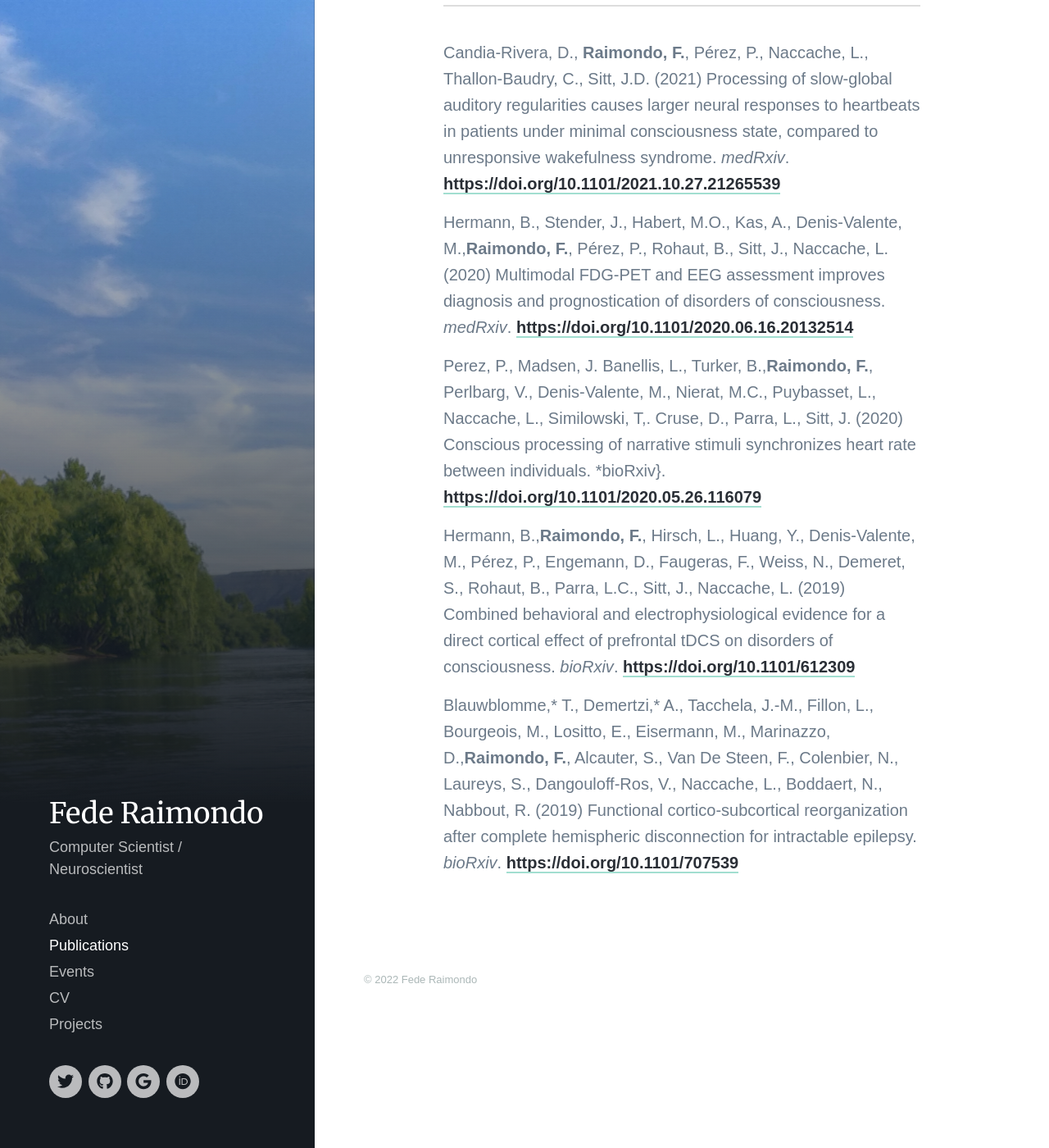
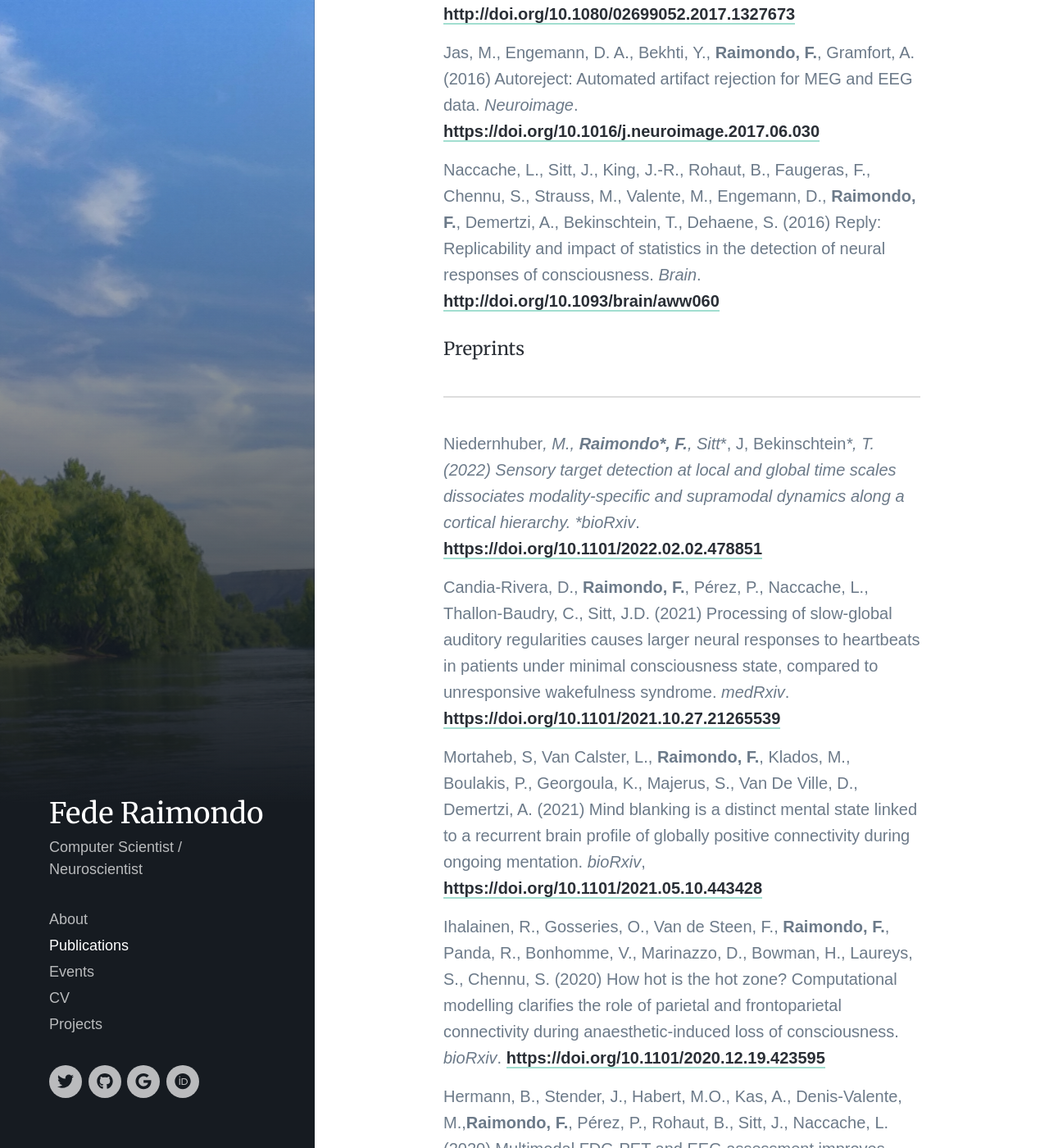
Before and after one commit to fraimondo/fraimondo.github.io, a Jekyll site: the page built from _pages/publications.md, in a window 1280 px wide and 1400 px high, scrolled down 4852 px. Shown: the whole window at 82% size. Built offline with Jekyll 4.4.1, drawn with Linux system fonts in a browser that asks for light colours; nearby versions of some CDN libraries; some web fonts are replaced; some of the changed text lies outside the part shown.

Commit message:
Update CV

```diff
--- a/_pages/publications.md
+++ b/_pages/publications.md
@@ -1,6 +1,6 @@
 ---
 title: Publications
-subtitle: Updated on 12/11/2021
+subtitle: Updated on 16/02/2022
 description:
 featured_image: /images/fraimondo/rio_v.jpeg
 banner_image: /images/fraimondo/rio2.jpg
@@ -11,17 +11,24 @@ banner_image: /images/fraimondo/rio2.jpg
 #### First author
 -----------------
 
-Gaubert,* S., **Raimondo,* F.**, Houot, M., Corsi, M.C., Naccache, L., Sitt, J., Hermann, B., Odiette., D., Gagliardi, G., Habert, M.O., Dubois, B., De Vico Fallani, F., Bakardjian, H., Epelbaum, S. (2019) EEG evidence of compensatory mechanisms in preclinical Alzheimer’s disease. *Brain*. <https://doi.org/10.1093/brain/awz150>
+Gaubert,* S., **Raimondo\*, F.**, Houot, M., Corsi, M.C., Naccache, L., Sitt, J., Hermann, B., Odiette., D., Gagliardi, G., Habert, M.O., Dubois, B., De Vico Fallani, F., Bakardjian, H., Epelbaum, S. (2019) EEG evidence of compensatory mechanisms in preclinical Alzheimer’s disease. *Brain*. <https://doi.org/10.1093/brain/awz150>
 
-Engemann,* D., **Raimondo,* F.**, King, J.R., Rohaut, B., Louppe, G., Faugeras, F., Annen, J., Cassol, H., Gosseries, O., Fernandez Slezak, D., Laureys, S., Naccache, L., Dehaene, S., Sitt, J. (2018) Robust EEG-based cross-site and cross-protocol classification of states of consciousness. *Brain*. <https://doi.org/10.1093/brain/awy251>
+Engemann,* D., **Raimondo\*, F.**, King, J.R., Rohaut, B., Louppe, G., Faugeras, F., Annen, J., Cassol, H., Gosseries, O., Fernandez Slezak, D., Laureys, S., Naccache, L., Dehaene, S., Sitt, J. (2018) Robust EEG-based cross-site and cross-protocol classification of states of consciousness. *Brain*. <https://doi.org/10.1093/brain/awy251>
 
 **Raimondo, F.**, Rohaut, B., Demertzi, A., Valente, M., Sati, M., Fernandez Slezak, D., Naccache, L., Sitt, J. (2017) Brain-heart modulations reveals consciousness in non-communicating patients. *Annals of Neurology*. <http://doi.org/10.1002/ana.25045>
 
-**Raimondo, F.**, Kamienkowski, J. E., Sigman, M., Fernandez Slezak, D. (2012). CUDAICA: GPU optimization of infomax-ICA EEG analysis. *Computational Intelligence and Neuroscience*. <http://doi.org/10.1155/2012/206972>
+**Raimondo, F.**, Kamienkowski, J. E., Sigman, M., Fernandez Slezak, D. (2012) CUDAICA: GPU optimization of infomax-ICA EEG analysis. *Computational Intelligence and Neuroscience*. <http://doi.org/10.1155/2012/206972>
+
+#### Last author
+-----------------
+Strauss, M., Sitt, J., Naccache, L., **Raimondo, F.** (2022). Predicting the loss of responsiveness when falling asleep in humans. *Neuroimage*. <https://doi.org/10.1016/j.neuroimage.2022.119003>
+
 
 #### Co-author
 --------------
 Pérez, P., Madsen, J, Banellis, L, Türker, B., **Raimondo, F.**, Perlbarg, V., Denis-Valente, M., Niérat, M.C., Puybasset, L., Naccache, L., Similowski, T., Cruse, D., Parra, L.C., Sitt, J.D. (2021) Conscious processing of narrative stimuli synchronizes heart rate between individuals. *Cell Report*. <https://doi.org/10.1016/j.celrep.2021.109692>
+
+Gaubert,* S., Houot, M., **Raimondo, F.**, Ansart. M., Corsi, M.C., Naccache, L., Sitt, J., Habert, M.O., Dubois, B., De Vico Fallani, F., Durrleman, S., Epelbaum, S. for the INSIGHT-preAD study group (2021) A machine learning approach to screen for preclinical Alzheimer's disease. *Neurobiology of Aging*. <https://doi.org/10.1016/j.neurobiolaging.2021.04.024>
 
 Hermann, B., Stender, J., Habert, M.O., Kas, A., Denis-Valente, M., **Raimondo, F.**, Pérez, P., Rohaut, B., Sitt, J., Naccache, L. (2021) Multimodal FDG-PET and EEG assessment improves diagnosis and prognostication of disorders of consciousness. *NeuroImage: Clinical*. <https://doi.org/10.1016/j.nicl.2021.102601>
 
@@ -29,9 +36,9 @@ Ihalainen, R., Gosseries, O., Van de Steen, F., **Raimondo, F.**, Panda, R., Bon
 
 Hermann, B., Ben Salah, A., Perlbarg, V., Valente, M., Pyatigorskaya, N., Habert, M.O., **Raimondo, F.**, Stender, J., Galanaud, D., Kas, A., Puybasset, L., Pérez, P.,  Sitt, J., Rohaut, B., Naccache, L. (2020) Habituation of auditory startle reflex is a new sign of minimally conscious state. *Brain*. <https://doi.org/10.1093/brain/awaa159>
 
-Hermann, B., **Raimondo, F.**, Hirsch, L., Huang, Y.,  Denis-Valente, M., Pérez, P., Engemann, D., Faugeras, F., Weiss, N., Demeret, S., Rohaut, B., Parra, L.C., Sitt, J., Naccache, L. (2020)  Combined behavioral and electrophysiological evidence for a direct cortical effect of prefrontal tDCS on disorders of consciousness. *Scientific Reports*. <https://doi.org/10.1038/s41598-020-61180-2>
+Hermann, B., **Raimondo, F.**, Hirsch, L., Huang, Y.,  Denis-Valente, M., Pérez, P., Engemann, D., Faugeras, F., Weiss, N., Demeret, S., Rohaut, B., Parra, L.C., Sitt, J., Naccache, L. (2020) Combined behavioral and electrophysiological evidence for a direct cortical effect of prefrontal tDCS on disorders of consciousness. *Scientific Reports*. <https://doi.org/10.1038/s41598-020-61180-2>
 
-Blauwblomme,* T., Demertzi,* A., Tacchela, J-M., Fillon, L., Bourgeois, M., Losito, E., Eisermann, M., Marinazzo, D., **Raimondo, F.**, Alcauter, S., Van De Steen, F., Colenbier, N., Laureys, S., Dangouloff-Ros, V., Naccache, L., Boddaert, N., Nabbout, R. (2020)  Complete hemispherotomy leads to lateralized functional organization and lower level of consciousness in the isolated hemisphere. *Epilepsia Open*. <https://doi.org/10.1002/epi4.12433>
+Blauwblomme,* T., Demertzi,* A., Tacchela, J-M., Fillon, L., Bourgeois, M., Losito, E., Eisermann, M., Marinazzo, D., **Raimondo, F.**, Alcauter, S., Van De Steen, F., Colenbier, N., Laureys, S., Dangouloff-Ros, V., Naccache, L., Boddaert, N., Nabbout, R. (2020) Complete hemispherotomy leads to lateralized functional organization and lower level of consciousness in the isolated hemisphere. *Epilepsia Open*. <https://doi.org/10.1002/epi4.12433>
 
 Carrière, M., Mortaheb, S., **Raimondo, F.**, Annen, J., Barra, A., Binda Fossati, M.C., Chatelle, C., Hermann, B., Martens, G., Di Perri, C., Laureys, S., Thibaut, A. (2020) Neurophysiological Correlates of a Single Session of Prefrontal tDCS in Patients with Prolonged Disorders of Consciousness: A Pilot Double-Blind Randomized Controlled Study. *Brain Sciences*. <https://doi.org/10.3390/brainsci10070469>
 
@@ -39,7 +46,7 @@ Bonhomme, V., Staquet, C., Montupil, J., Defresne, A., Kirsch, M., Martial, C.,
 
 Demertzi, * A., Tagliazucchi,* E., Dehaene, S., Deco, G.,  Barttfeld, P.,  **Raimondo, F.**, Martial, C., Fernández-Espejo, D.,  Rohaut, B., Voss, H.U.,  Schiff, N.D., Owen, A.M.,  Laureys, S., Naccache, L., Sitt, J.D. (2019) Human consciousness is supported by dynamic complex patterns of brain signal coordination. *Science Advances*. <http://doi.org/10.1126/sciadv.aat7603>.
 
-Hesse, E., Mikulan, E., Sitt, J.D., Garcia, M.C., Silva, S., Ciraolo, C., Vaucheret, E., **Raimondo, F.**, Baglivo, F., Adolfi, F., Herrera, E., Bekinschtein, T.A., Petroni, A., Lew, S., Sedeño, L., García, A.M., Ibáñez, (2019) A. Consistent gradient of performance and decoding of stimulus type and valence from local and network activity. *IEEE Transactions on Neural Systems and Rehabilitation Engineering*. <https://doi.org/10.1109/TNSRE.2019.2903921>
+Hesse, E., Mikulan, E., Sitt, J.D., Garcia, M.C., Silva, S., Ciraolo, C., Vaucheret, E., **Raimondo, F.**, Baglivo, F., Adolfi, F., Herrera, E., Bekinschtein, T.A., Petroni, A., Lew, S., Sedeño, L., García, A.M., Ibáñez, (2019) Consistent gradient of performance and decoding of stimulus type and valence from local and network activity. *IEEE Transactions on Neural Systems and Rehabilitation Engineering*. <https://doi.org/10.1109/TNSRE.2019.2903921>
 
 Weiss, S.A., Waldman, Z., **Raimondo, F.**, Fernandez Slezak, D., Donmez, M., Worrell, G., Bragin, A., Engel, J., Staba, R., Sperling, M. (2019) Localizing epileptogenic regions using high-frequency oscillations and machine learning. *Biomarkers in medicine}. <https://doi.org/10.2217/bmm-2018-0335>
 
@@ -49,20 +56,25 @@ Pietto, M.L., Gatti, M., **Raimondo, F.**, Lipina, S.J.,  Kamienkowski, J.E. (20
 
 Rohaut, B., **Raimondo, F.**, Galanaud, D., Valente, M., Sitt, J., Naccache, L. (2017) Probing consciousness in a sensory-disconnected paralyzed patient. *Brain Injury*. <http://doi.org/10.1080/02699052.2017.1327673>
 
-Jas, M., Engemann, D. A., Bekhti, Y., **Raimondo, F.**, Gramfort, A. (2016). Autoreject: Automated artifact rejection for MEG and EEG data. *Neuroimage*. 2017. <https://doi.org/10.1016/j.neuroimage.2017.06.030>
+Jas, M., Engemann, D. A., Bekhti, Y., **Raimondo, F.**, Gramfort, A. (2016) Autoreject: Automated artifact rejection for MEG and EEG data. *Neuroimage*. <https://doi.org/10.1016/j.neuroimage.2017.06.030>
 
-Naccache, L., Sitt, J., King, J.-R., Rohaut, B., Faugeras, F., Chennu, S., Strauss, M., Valente, M., Engemann, D., **Raimondo, F.**, Demertzi, A., Bekinschtein, T., Dehaene, S. (2016). Reply: Replicability and impact of statistics in the detection of neural responses of consciousness. *Brain*. <http://doi.org/10.1093/brain/aww060>
+Naccache, L., Sitt, J., King, J.-R., Rohaut, B., Faugeras, F., Chennu, S., Strauss, M., Valente, M., Engemann, D., **Raimondo, F.**, Demertzi, A., Bekinschtein, T., Dehaene, S. (2016) Reply: Replicability and impact of statistics in the detection of neural responses of consciousness. *Brain*. <http://doi.org/10.1093/brain/aww060>
 
 
 #### Preprints
 --------------
+Niedernhuber*, M., **Raimondo*, F.**, Sitt*\*, J, Bekinschtein*\*, T. (2022) Sensory target detection at local and global time scales dissociates modality-specific and supramodal dynamics along a cortical hierarchy. *bioRxiv*. <https://doi.org/10.1101/2022.02.02.478851>
 
 Candia-Rivera, D., **Raimondo, F.**, Pérez, P., Naccache, L., Thallon-Baudry, C., Sitt, J.D. (2021) Processing of slow-global auditory regularities causes larger neural responses to heartbeats in patients under minimal consciousness state, compared to unresponsive wakefulness syndrome. *medRxiv*. <https://doi.org/10.1101/2021.10.27.21265539>
 
+Mortaheb, S, Van Calster, L., **Raimondo, F.**, Klados, M., Boulakis, P., Georgoula, K., Majerus,  S., Van De Ville, D., Demertzi, A. (2021) Mind blanking is a distinct mental state linked to a recurrent brain profile of globally positive connectivity during ongoing mentation. *bioRxiv*, <https://doi.org/10.1101/2021.05.10.443428>
+
+Ihalainen, R., Gosseries, O., Van de Steen, F., **Raimondo, F.**, Panda, R., Bonhomme, V., Marinazzo, D., Bowman, H., Laureys, S., Chennu, S. (2020) How hot is the hot zone? Computational modelling clarifies the role of parietal and frontoparietal connectivity during anaesthetic-induced loss of consciousness. *bioRxiv*. <https://doi.org/10.1101/2020.12.19.423595>
+
 Hermann, B., Stender, J., Habert, M.O., Kas, A., Denis-Valente, M.,**Raimondo, F.**, Pérez, P., Rohaut, B., Sitt, J., Naccache, L. (2020) Multimodal FDG-PET and EEG assessment improves diagnosis and prognostication of disorders of consciousness. *medRxiv*. <https://doi.org/10.1101/2020.06.16.20132514>
 
-Perez, P., Madsen, J. Banellis, L., Turker, B.,**Raimondo, F.**, Perlbarg, V., Denis-Valente, M., Nierat, M.C., Puybasset, L., Naccache, L., Similowski, T,. Cruse, D., Parra, L., Sitt, J. (2020) Conscious processing of narrative stimuli synchronizes heart rate between individuals. *bioRxiv}. <https://doi.org/10.1101/2020.05.26.116079>
+Perez, P., Madsen, J. Banellis, L., Turker, B.,**Raimondo, F.**, Perlbarg, V., Denis-Valente, M., Nierat, M.C., Puybasset, L., Naccache, L., Similowski, T,. Cruse, D., Parra, L., Sitt, J. (2020) Conscious processing of narrative stimuli synchronizes heart rate between individuals. *bioRxiv*. <https://doi.org/10.1101/2020.05.26.116079>
 
-Hermann, B.,**Raimondo, F.**, Hirsch, L., Huang, Y.,  Denis-Valente, M., Pérez, P., Engemann, D., Faugeras, F., Weiss, N., Demeret, S., Rohaut, B., Parra, L.C., Sitt, J., Naccache, L. (2019)  Combined behavioral and electrophysiological evidence for a direct cortical effect of prefrontal tDCS on disorders of consciousness. *bioRxiv*. <https://doi.org/10.1101/612309>
+Hermann, B.,**Raimondo, F.**, Hirsch, L., Huang, Y.,  Denis-Valente, M., Pérez, P., Engemann, D., Faugeras, F., Weiss, N., Demeret, S., Rohaut, B., Parra, L.C., Sitt, J., Naccache, L. (2019) Combined behavioral and electrophysiological evidence for a direct cortical effect of prefrontal tDCS on disorders of consciousness. *bioRxiv*. <https://doi.org/10.1101/612309>
 
-Blauwblomme,* T., Demertzi,* A., Tacchela, J.-M., Fillon, L., Bourgeois, M., Lositto, E., Eisermann, M., Marinazzo, D.,**Raimondo, F.**, Alcauter, S., Van De Steen, F., Colenbier, N., Laureys, S., Dangouloff-Ros, V., Naccache, L., Boddaert, N., Nabbout, R. (2019)  Functional cortico-subcortical reorganization after complete hemispheric disconnection for intractable epilepsy. *bioRxiv*. <https://doi.org/10.1101/707539>
+Blauwblomme,* T., Demertzi,* A., Tacchela, J.-M., Fillon, L., Bourgeois, M., Lositto, E., Eisermann, M., Marinazzo, D.,**Raimondo, F.**, Alcauter, S., Van De Steen, F., Colenbier, N., Laureys, S., Dangouloff-Ros, V., Naccache, L., Boddaert, N., Nabbout, R. (2019) Functional cortico-subcortical reorganization after complete hemispheric disconnection for intractable epilepsy. *bioRxiv*. <https://doi.org/10.1101/707539>
```
Also changed, not shown: _pages/events.md (+0 -1 lines).
